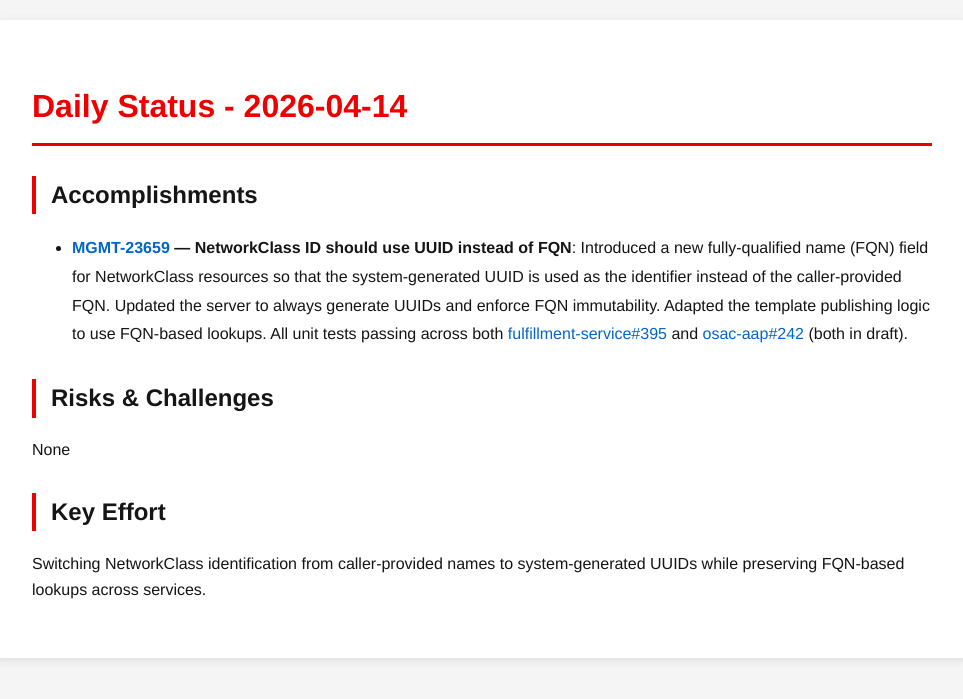
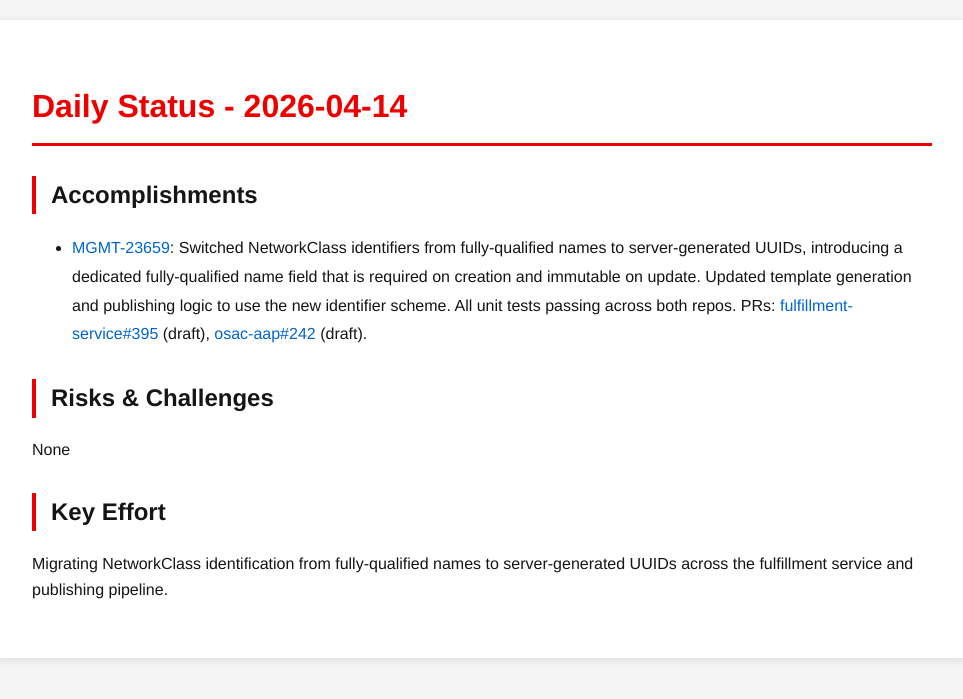
Before and after one commit to tzvatot/daily-status, a Jekyll site: the page built from 2026-04-14.md, in a window 1280 px wide. Shown: the top 699 px of the page, without its empty margins (158-1121 px from the left). Built offline with Jekyll 4.4.1, drawn with Linux system fonts in a browser that asks for light colours.

Commit message:
Daily status update - 2026-04-14

```diff
--- a/2026-04-14.md
+++ b/2026-04-14.md
@@ -7,10 +7,10 @@ date: 2026-04-14
 # Daily Status - 2026-04-14
 
 ## Accomplishments
-- **[MGMT-23659](https://issues.redhat.com/browse/MGMT-23659) — NetworkClass ID should use UUID instead of FQN**: Introduced a new fully-qualified name (FQN) field for NetworkClass resources so that the system-generated UUID is used as the identifier instead of the caller-provided FQN. Updated the server to always generate UUIDs and enforce FQN immutability. Adapted the template publishing logic to use FQN-based lookups. All unit tests passing across both [fulfillment-service#395](https://github.com/osac-project/fulfillment-service/pull/395) and [osac-aap#242](https://github.com/osac-project/osac-aap/pull/242) (both in draft).
+- [MGMT-23659](https://issues.redhat.com/browse/MGMT-23659): Switched NetworkClass identifiers from fully-qualified names to server-generated UUIDs, introducing a dedicated fully-qualified name field that is required on creation and immutable on update. Updated template generation and publishing logic to use the new identifier scheme. All unit tests passing across both repos. PRs: [fulfillment-service#395](https://github.com/osac-project/fulfillment-service/pull/395) (draft), [osac-aap#242](https://github.com/osac-project/osac-aap/pull/242) (draft).
 
 ## Risks & Challenges
 None
 
 ## Key Effort
-Switching NetworkClass identification from caller-provided names to system-generated UUIDs while preserving FQN-based lookups across services.
+Migrating NetworkClass identification from fully-qualified names to server-generated UUIDs across the fulfillment service and publishing pipeline.
```
